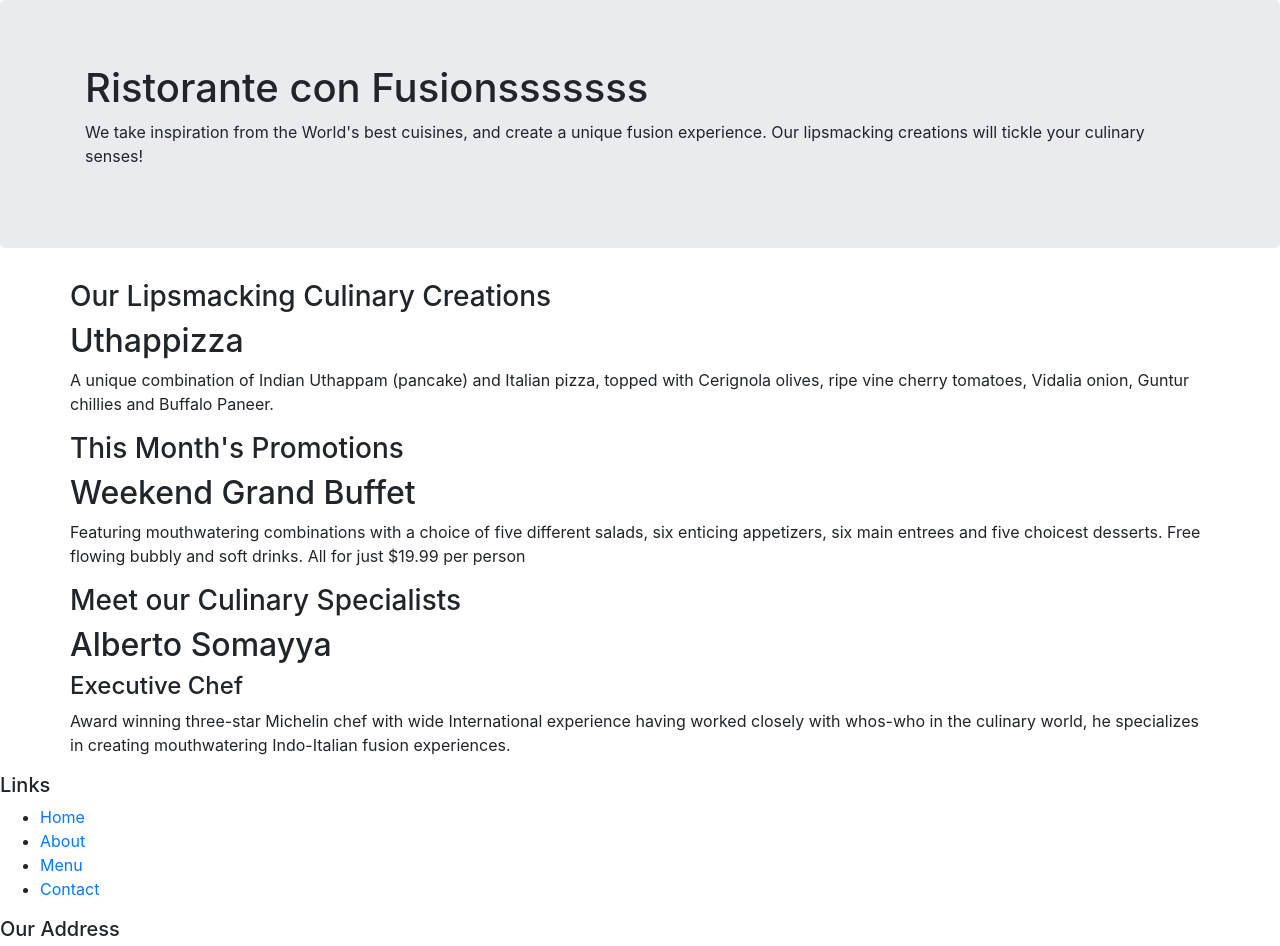
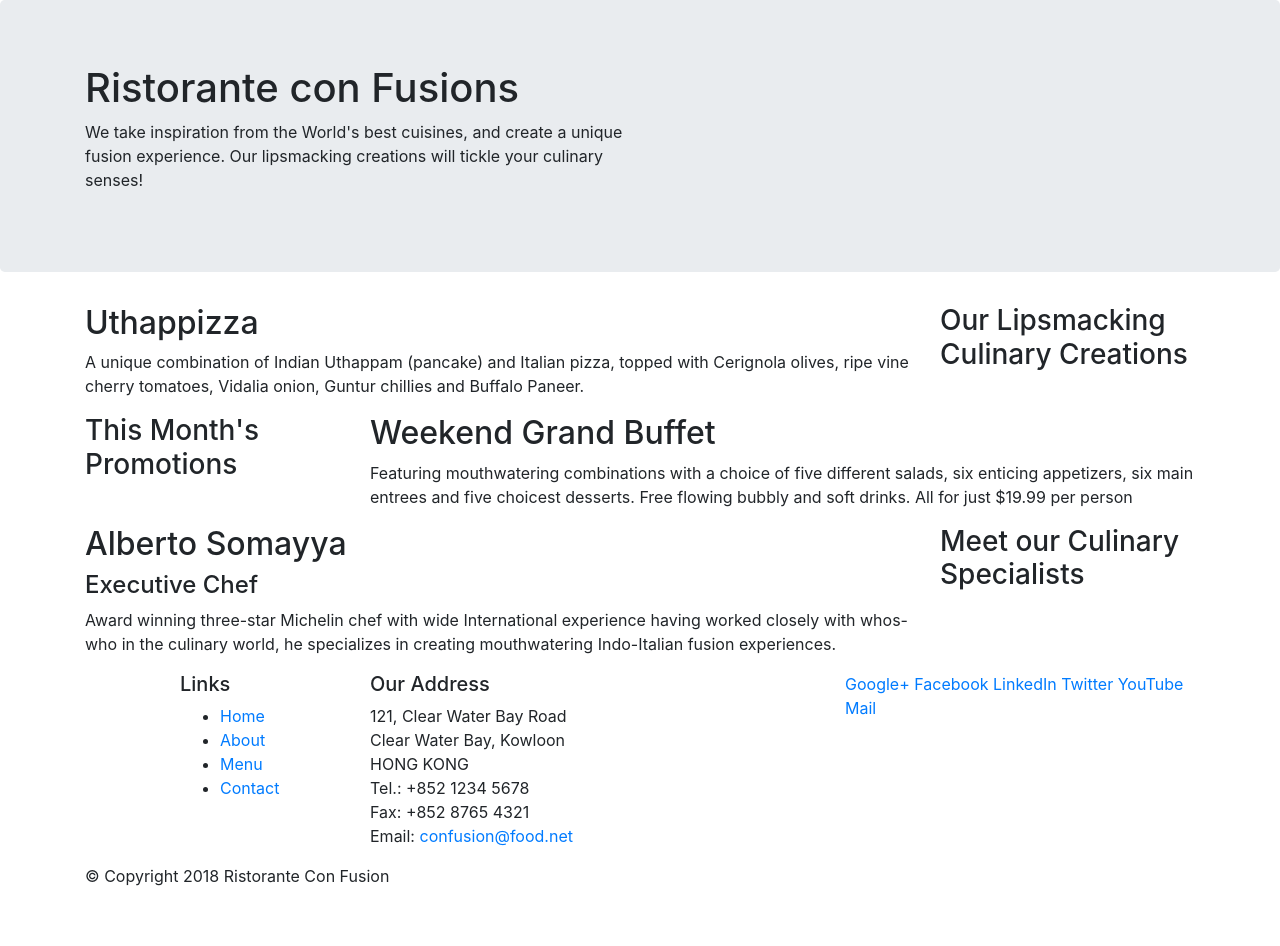
Before and after one commit to Jihani-31/conFusion, a website: page index.html in a window 1280 px wide. Shown: the top 946 px of the page. After the commit the page ends 904 px from the top, so only its background shows below. Drawn offline with nearby package versions, Linux system fonts and the light colour scheme.

Commit message:
bootstrap grid part 1

```diff
--- a/index.html
+++ b/index.html
@@ -16,12 +16,12 @@
 
     <header class="jumbotron">
         <div class="container">
-            <div>
-                <div>
-                    <h1>Ristorante con Fusionsssssss</h1>
+            <div class="row">
+                <div class="col-12 col-sm-6">
+                    <h1>Ristorante con Fusions</h1>
                     <p>We take inspiration from the World's best cuisines, and create a unique fusion experience. Our lipsmacking creations will tickle your culinary senses!</p>
                 </div>
-                <div>
+                <div class="col-12 col-sm">
                 </div>
             </div>
         </div>
@@ -29,10 +29,10 @@
 
     <div class="container">
         <div class="row">
-            <div>
+            <div class="col-12 col-sm-4 order-sm-last col-md-3">
                 <h3>Our Lipsmacking Culinary Creations</h3>
             </div>
-            <div>
+            <div class="col col-sm order-sm-first col-md">
                 <h2>Uthappizza</h2>
                 <p>A unique combination of Indian Uthappam (pancake) and Italian pizza, topped with Cerignola olives, ripe vine cherry tomatoes, Vidalia onion, Guntur chillies and Buffalo Paneer.</p>
             </div>
@@ -40,20 +40,20 @@
 
 
         <div  class="row">
-            <div>
+            <div class="col-12 col-sm-4 col-md-3">
                 <h3>This Month's Promotions</h3>
             </div>
-            <div>
+            <div class="col col-sm col-md">
                 <h2>Weekend Grand Buffet</h2>
                 <p>Featuring mouthwatering combinations with a choice of five different salads, six enticing appetizers, six main entrees and five choicest desserts. Free flowing bubbly and soft drinks. All for just $19.99 per person </p>
             </div>
         </div>
 
         <div  class="row">
-            <div>
+            <div class="col-12 col-sm-4 order-sm-last col-md-3">
                 <h3>Meet our Culinary Specialists</h3>
             </div>
-            <div>
+            <div class="col col-sm order-sm-first col-md">
                 <h2>Alberto Somayya</h2>
                 <h4>Executive Chef</h4>
                 <p>Award winning three-star Michelin chef with wide International experience having worked closely with whos-who in the culinary world, he specializes in creating mouthwatering Indo-Italian fusion experiences. </p>
@@ -62,9 +62,9 @@
     </div>
 
     <footer>
-        <div>
-            <div>
-                <div>
+        <div class="container">
+            <div class="row">
+                <div class="col-4 offset-1 col-sm-2">
                     <h5>Links</h5>
                     <ul>
                         <li><a href="#">Home</a></li>
@@ -73,7 +73,7 @@
                         <li><a href="#">Contact</a></li>
                     </ul>
                 </div>
-                <div>
+                <div class="col-7 col-sm-5">
                     <h5>Our Address</h5>
                     <address>
 		              121, Clear Water Bay Road<br>
@@ -84,7 +84,7 @@
 		              Email: <a href="mailto:confusion@food.net">confusion@food.net</a>
 		           </address>
                 </div>
-                <div>
+                <div  class="col-12 col-sm-4">
                     <div>
                         <a href="http://google.com/+">Google+</a>
                         <a href="http://www.facebook.com/profile.php?id=">Facebook</a>
@@ -95,8 +95,8 @@
                     </div>
                 </div>
            </div>
-           <div>
-                <div>
+           <div class="row">
+                <div class="col auto">
                     <p>© Copyright 2018 Ristorante Con Fusion</p>
                 </div>
            </div>
```
